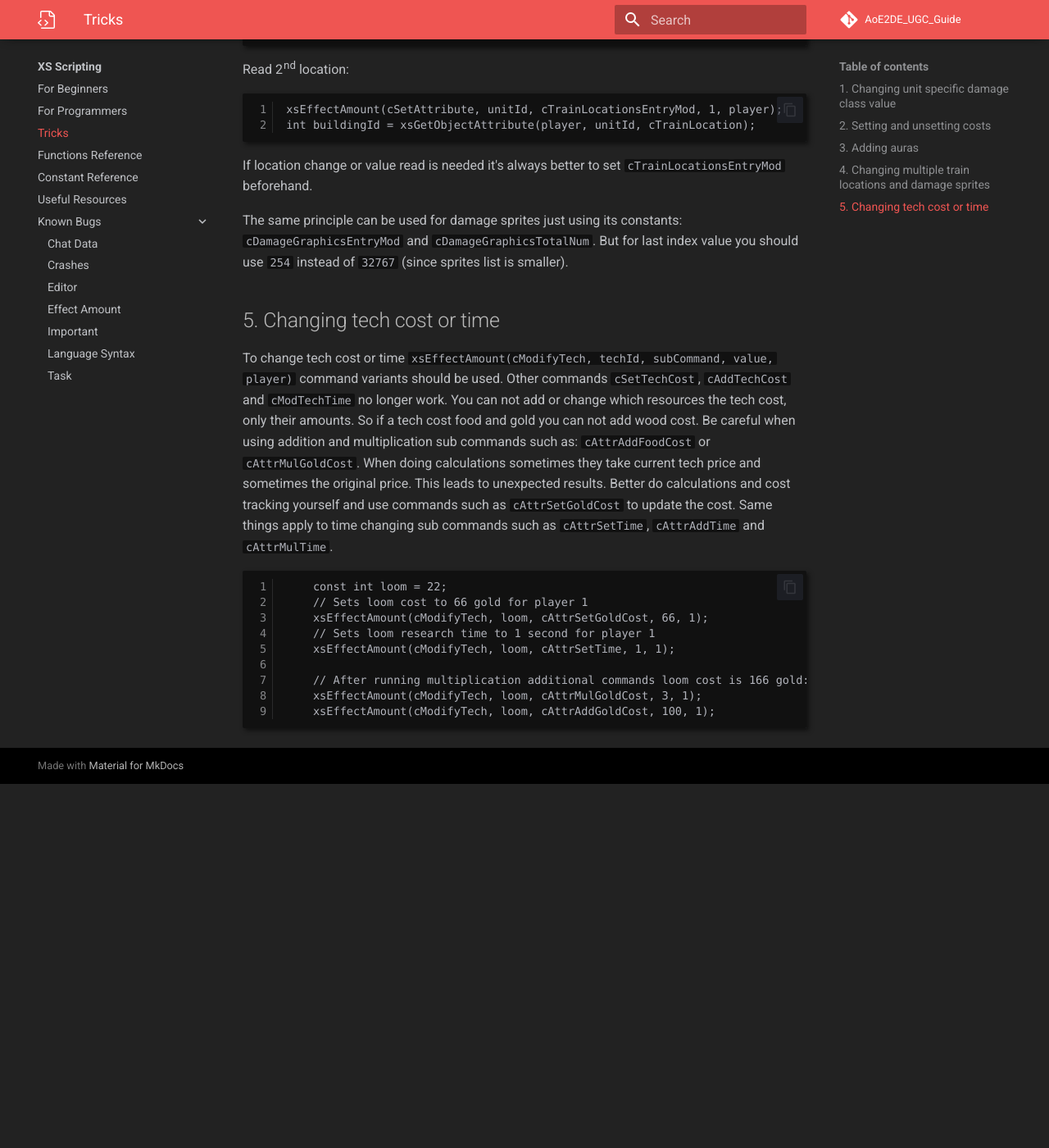
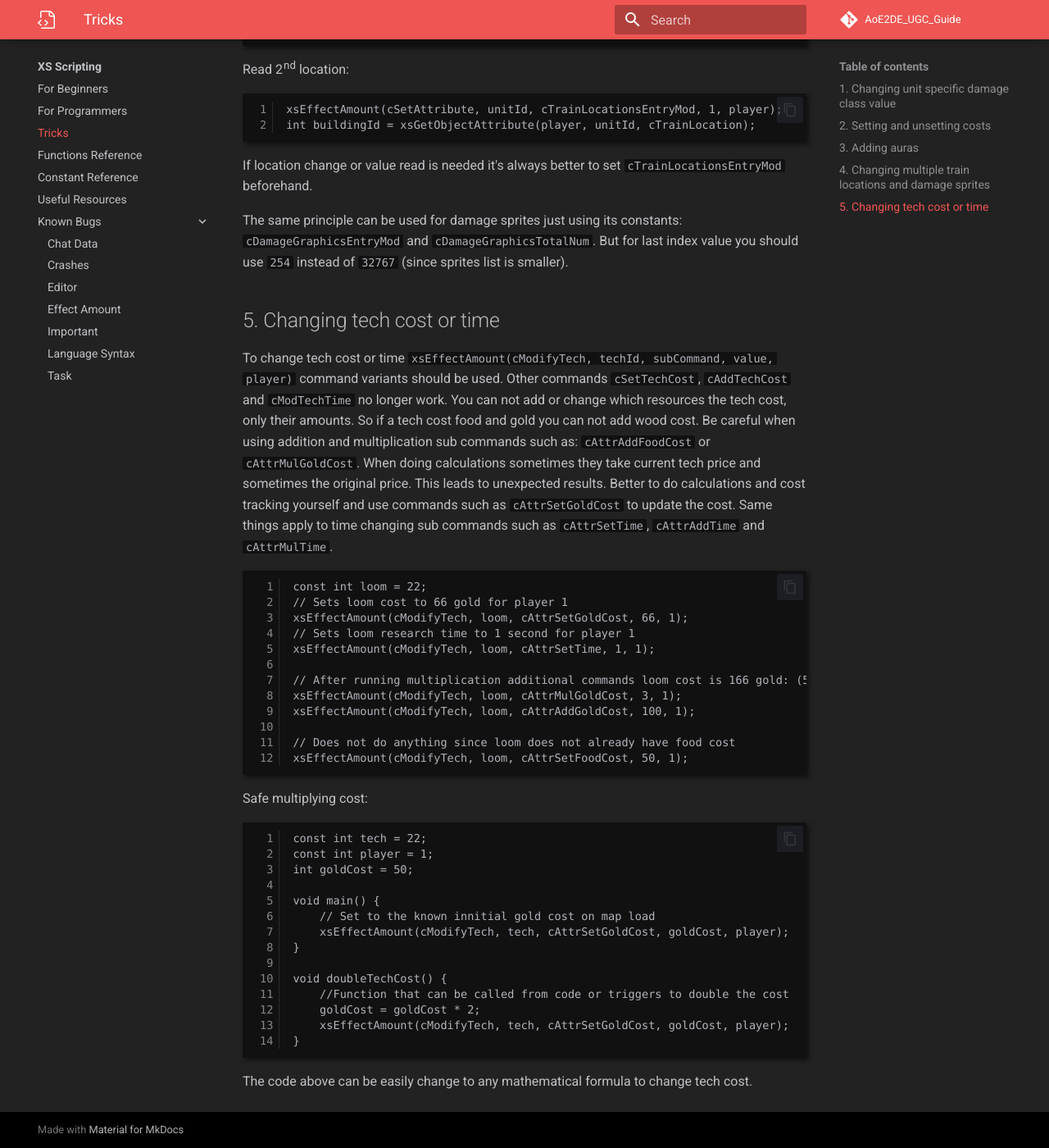
Before and after one commit to Divy1211/AoE2DE_UGC_Guide, an MkDocs documentation site: the page built from docs/general/xs/tricks.md, in a window 1280 px wide and 1400 px high, scrolled down 5420 px. Shown: the whole window at 82% size. Built offline with MkDocs 1.6.1 and Material for MkDocs 9.7.7, drawn with Linux system fonts in a browser that asks for light colours; some web fonts are replaced; comment, search, counter and statistics services are not loaded; before the commit the page ends 6376 px from its top, so only the background shows below that.

Commit message:
add a section about safe multiply

````diff
--- a/docs/general/xs/tricks.md
+++ b/docs/general/xs/tricks.md
@@ -287,17 +287,40 @@ Other commands `cSetTechCost`, `cAddTechCost` and `cModTechTime` no longer work.
 You can not add or change which resources the tech cost, only their amounts.
 So if a tech cost food and gold you can not add wood cost.
 Be careful when using addition and multiplication sub commands such as: `cAttrAddFoodCost` or `cAttrMulGoldCost`. When doing calculations sometimes they take current tech price and sometimes the original price.
-This leads to unexpected results. Better do calculations and cost tracking yourself and use commands such as `cAttrSetGoldCost` to update the cost.
+This leads to unexpected results. Better to do calculations and cost tracking yourself and use commands such as `cAttrSetGoldCost` to update the cost.
 Same things apply to time changing sub commands such as `cAttrSetTime`, `cAttrAddTime` and `cAttrMulTime`.
 
 ```xs
-    const int loom = 22;
-    // Sets loom cost to 66 gold for player 1
-    xsEffectAmount(cModifyTech, loom, cAttrSetGoldCost, 66, 1);
-    // Sets loom research time to 1 second for player 1
-    xsEffectAmount(cModifyTech, loom, cAttrSetTime, 1, 1);
+const int loom = 22;
+// Sets loom cost to 66 gold for player 1
+xsEffectAmount(cModifyTech, loom, cAttrSetGoldCost, 66, 1);
+// Sets loom research time to 1 second for player 1
+xsEffectAmount(cModifyTech, loom, cAttrSetTime, 1, 1);
 
-    // After running multiplication additional commands loom cost is 166 gold: (50 + 50 + 66) + 100.
-    xsEffectAmount(cModifyTech, loom, cAttrMulGoldCost, 3, 1);
-    xsEffectAmount(cModifyTech, loom, cAttrAddGoldCost, 100, 1);
+// After running multiplication additional commands loom cost is 166 gold: (50 + 50 + 66) + 100.
+xsEffectAmount(cModifyTech, loom, cAttrMulGoldCost, 3, 1);
+xsEffectAmount(cModifyTech, loom, cAttrAddGoldCost, 100, 1);
+
+// Does not do anything since loom does not already have food cost
+xsEffectAmount(cModifyTech, loom, cAttrSetFoodCost, 50, 1);
 ```
+
+Safe multiplying cost:
+
+```xs
+const int tech = 22;
+const int player = 1;
+int goldCost = 50;
+
+void main() {
+    // Set to the known innitial gold cost on map load
+    xsEffectAmount(cModifyTech, tech, cAttrSetGoldCost, goldCost, player);
+}
+
+void doubleTechCost() {
+    //Function that can be called from code or triggers to double the cost
+    goldCost = goldCost * 2;
+    xsEffectAmount(cModifyTech, tech, cAttrSetGoldCost, goldCost, player);
+}
+```
+The code above can be easily change to any mathematical formula to change tech cost.
````
